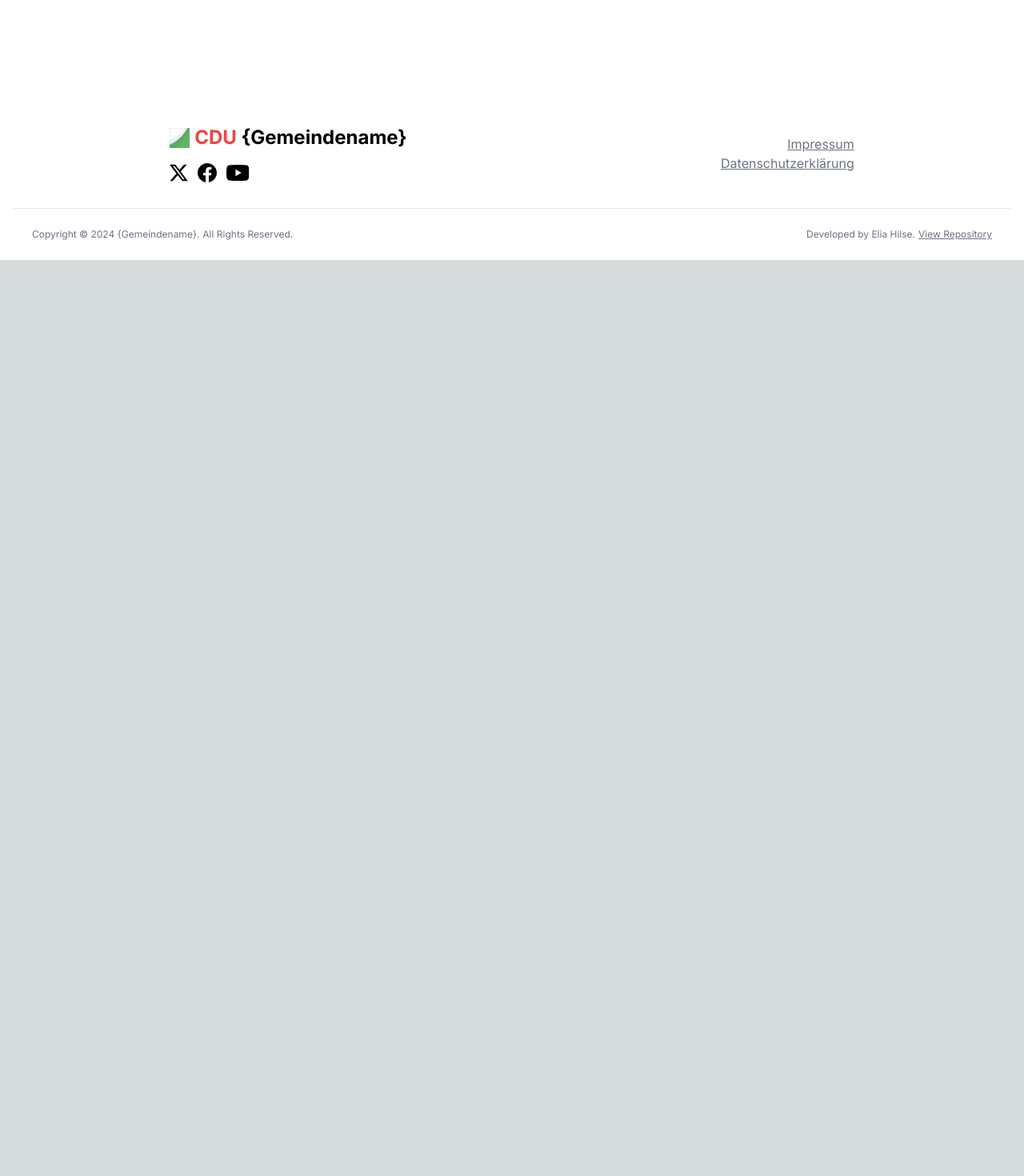
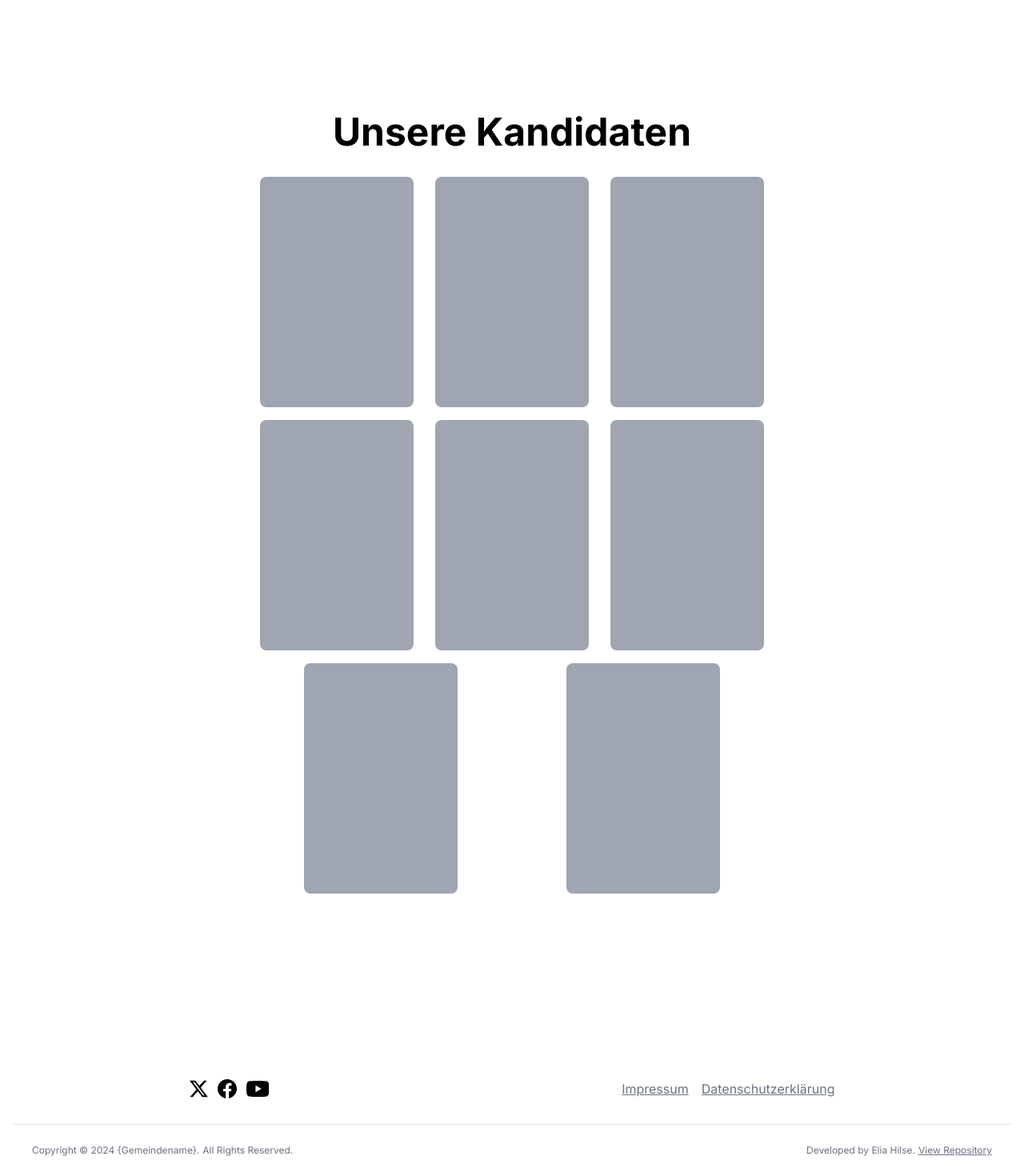
Before and after one commit to Var-Deployments/cdu-schirgiswalde-kirschau, a Next.js app: page / in a window 1280 px wide. Shown: the part 475-1945 px from the top of the page at 80% size. Before the commit the page ends 800 px from the top, so only its background shows below. Built offline with nearby package versions, Linux system fonts and the light colour scheme.

Commit message:
feat: footer

```diff
--- a/src/app/globals.css
+++ b/src/app/globals.css
@@ -128,4 +128,8 @@ body {
     @apply w-[1.435rem];
 }
 
+.link-lite {
+    @apply hover:text-gray-600 dark:hover:text-gray-300 text-gray-500 dark:text-gray-400;
+}
+
 /* End Tailwind Custom Classes */
--- a/src/app/page.js
+++ b/src/app/page.js
@@ -2,6 +2,7 @@ import fs from "fs";
 import path from "path";
 import NavBar from '../components/navbar.jsx';
 import Footer from '../components/footer.jsx';
+import ShowcasedPeople from "@/components/showcased-people";
 
 const landingPageConfig = JSON.parse(fs.readFileSync(
     path.join(process.cwd(), "config/landing-page.json")
@@ -20,12 +21,13 @@ const socialConfig =
 export default function Home() {
     return (
         <main
-            className="flex min-h-screen max-w-[100vw] flex-col items-center justify-center p-24 bg-white dark:bg-neutral-950">
+            className="flex min-h-screen max-w-[100vw] flex-col items-center justify-center p-24 pb-0 bg-white dark:bg-neutral-950">
             <NavBar instance={namingConfig.officeName}/>
             <div
-                className="p-2 text-center text-transparent inline-block text-6xl font-bold bg-gradient-to-r from-gray-700 via-gray-900 to-black dark:from-gray-300 dark:via-gray-50 dark:to-white bg-clip-text "
+                className="my-[25vh] text-center text-transparent inline-block text-6xl font-bold bg-gradient-to-r from-gray-700 via-gray-900 to-black dark:from-gray-300 dark:via-gray-50 dark:to-white bg-clip-text "
                 dangerouslySetInnerHTML={{__html: landingPageConfig.headlineText}}
             ></div>
+            <ShowcasedPeople/>
             <Footer instance={namingConfig.officeName} socialLinks={socialConfig}/>
         </main>
     );
--- a/src/components/footer.jsx
+++ b/src/components/footer.jsx
@@ -8,20 +8,21 @@ const Footer = ({instance, socialLinks}) => {
 
     return (
         <footer
-            className="absolute bottom-0 flex flex-col w-full items-center justify-center p-4 text-gray-500 dark:text-gray-400">
-            <div className="flex flex-row w-full justify-around mb-6">
-                <div className="flex flex-col justify-start items-start ">
-                    <div className="">
+            className="relative w-[100vw] flex flex-col items-center justify-center p-4 text-gray-500 dark:text-gray-400">
+            <div className="flex flex-col md:flex-row w-full justify-around mb-6">
+                <div className="flex flex-col justify-start items-center md:items-start">
+                    <div className="hidden md:hidden">
                         <Logo instance={instance}>
                         </Logo>
                     </div>
                     <SocialIcons socialLinks={socialLinks}></SocialIcons>
                 </div>
-                <div className="flex flex-col justify-center items-end">
-                    <Link href="/imprint">
+                <div
+                    className="flex flex-col md:flex-row gap-x-4 justify-center mt-6 md:mt-0 items-center md:items-end">
+                    <Link href="/imprint" className="link-lite">
                         <span className="underline">Impressum</span>
                     </Link>
-                    <Link href="/privacy-policy">
+                    <Link href="/privacy-policy" className="link-lite">
                         <span className="underline">Datenschutzerklärung</span>
                     </Link>
                 </div>
@@ -34,7 +35,7 @@ const Footer = ({instance, socialLinks}) => {
                 </div>
                 <div className="flex flex-col md:flex-row gap-x-1 items-end md:items-center text-right">
                     <span>Developed by Elia Hilse. </span>
-                    <a className="underline"
+                    <a className="underline link-lite"
                        href="https://github.com/eliahilse/cdu-local-template"
                     >View Repository</a>
                 </div>
--- /dev/null
+++ b/src/components/person-rect.jsx
@@ -0,0 +1,12 @@
+import React from "react";
+
+
+const PersonRect = ({}) => {
+    return (
+        <div className="bg-gray-400 rounded-lg w-full h-auto md:w-48 md:h-72 animate-pulse">
+        </div>
+    )
+};
+
+PersonRect.displayName = "PersonRect";
+export default PersonRect;
--- /dev/null
+++ b/src/components/showcased-people.jsx
@@ -0,0 +1,23 @@
+import React from "react";
+import PersonRect from "@/components/person-rect";
+
+
+const ShowcasedPeople = ({}) => {
+    return (
+        <div className="flex flex-col items-center justify-center mb-[25vh]">
+            <h1 className="text-5xl font-bold mb-8 text-black dark:text-white">Unsere Kandidaten</h1>
+            <div className="flex justify-around flex-wrap gap-4 md:max-w-[50vw] max-w-[100vw]">
+                <PersonRect/>
+                <PersonRect/>
+                <PersonRect/>
+                <PersonRect/>
+                <PersonRect/>
+                <PersonRect/>
+                <PersonRect/>
+                <PersonRect/>
+            </div>
+        </div>)
+};
+
+ShowcasedPeople.displayName = "ShowcasedPeople";
+export default ShowcasedPeople;
--- a/src/components/social-icons.jsx
+++ b/src/components/social-icons.jsx
@@ -71,4 +71,6 @@ const SocialIcons = ({socialLinks}) => {
         </div>)
 };
 
+
+SocialIcons.displayName = "SocialIcons";
 export default SocialIcons;
```
